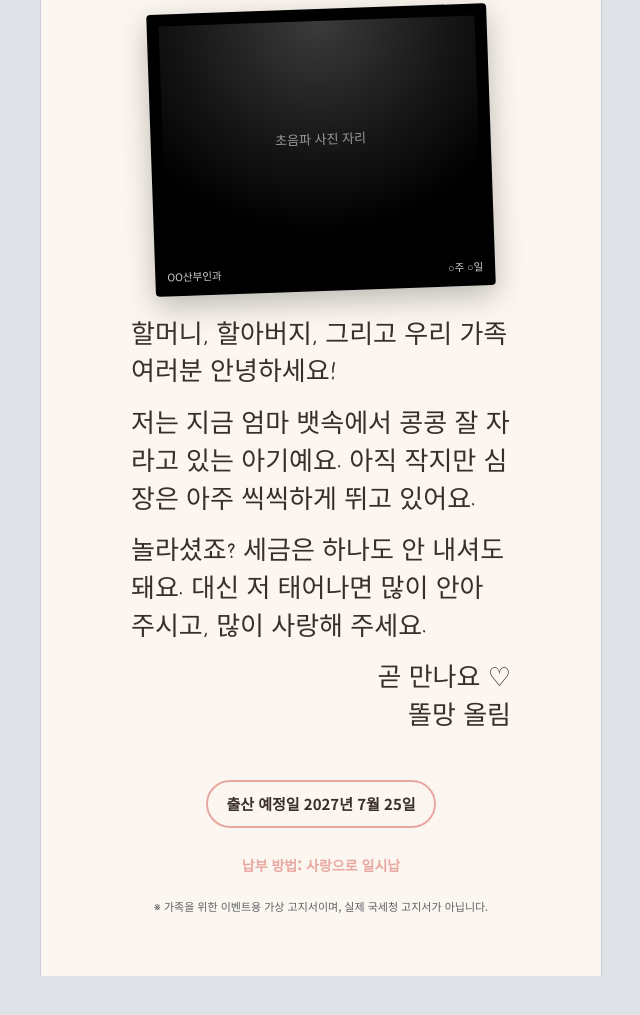
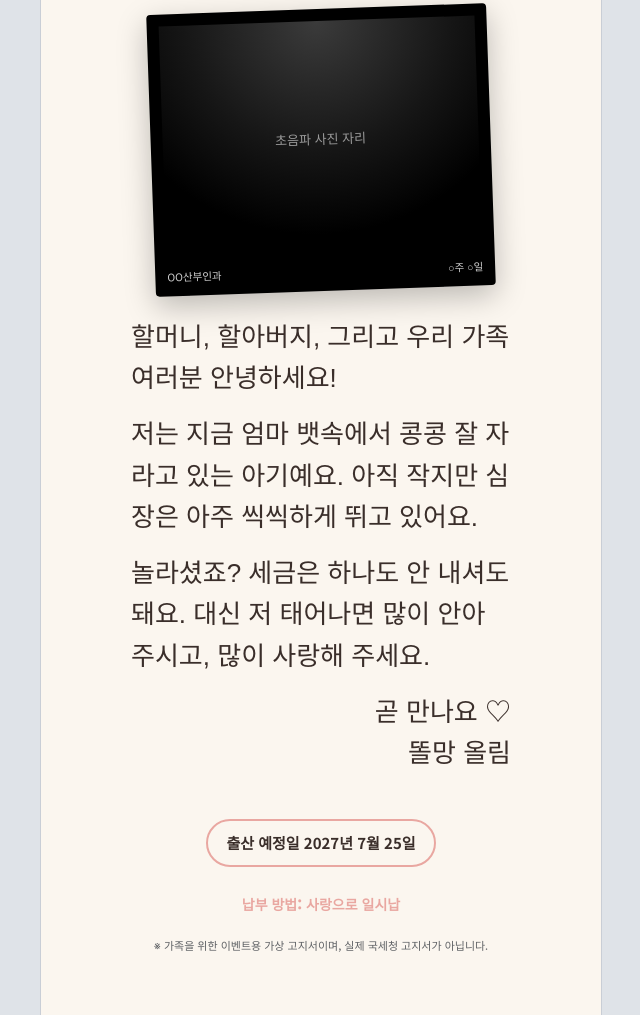
Before and after one commit to cindychacha/warning, a plain HTML site: page index.html in a window 1280 px wide. Shown: the part 2123-3138 px from the top of the page, without its empty margins (319-959 px from the left). Before the commit the page ends 3099 px from the top, so only its background shows below. Drawn offline with Linux system fonts and the light colour scheme; a web font is replaced by a local one.

Commit message:
Update index.html

```diff
--- a/index.html
+++ b/index.html
@@ -119,8 +119,22 @@ tr.odd td{color:var(--warn)}
 .scan .frame img{width:100%;height:100%;object-fit:cover;display:block}
 .scan .meta{display:flex;justify-content:space-between;color:#cfcfcf;font-size:10.5px;margin-top:6px;font-family:"Noto Sans KR",sans-serif}
 
-.letter{max-width:380px;margin:0 auto;text-align:left;font-family:"Nanum Pen Script",cursive;
-  font-size:26px;line-height:1.45;color:var(--babyink)}
+@font-face {
+  font-family: 'YoonManSeh';
+  src: url('https://cdn.jsdelivr.net/gh/projectnoonnu/2408@1.0/YoonChildfundkoreaManSeh.woff2') format('woff2');
+  font-weight: 400;
+  font-display: swap;
+}
+
+.letter {
+  max-width: 380px;
+  margin: 0 auto;
+  text-align: left;
+  font-family: 'YoonManSeh', sans-serif;
+  font-size: 26px;
+  line-height: 1.6;
+  color: var(--babyink);
+}
 .letter p{margin:0 0 14px}
 .sign{text-align:right;margin-top:18px}
 
@@ -233,14 +247,14 @@ tr.odd td{color:var(--warn)}
 
       <figure class="scan" style="margin-left:auto;margin-right:auto">
         <div class="frame" id="photo">초음파 사진 자리</div>
-        <div class="meta"><span id="scanName">OO산부인과</span><span id="scanWeek">○주 ○일</span></div>
+        <div class="meta"><span id="scanName">리즈산부인과</span><span id="scanWeek">5주 3일</span></div>
       </figure>
 
       <div class="letter">
         <p>할머니, 할아버지, 그리고 우리 가족 여러분 안녕하세요!</p>
         <p>저는 지금 엄마 뱃속에서 콩콩 잘 자라고 있는 아기예요. 아직 작지만 심장은 아주 씩씩하게 뛰고 있어요.</p>
         <p>놀라셨죠? 세금은 하나도 안 내셔도 돼요. 대신 저 태어나면 많이 안아 주시고, 많이 사랑해 주세요.</p>
-        <p class="sign">곧 만나요 ♡<br><span id="babyName">똘망</span> 올림</p>
+        <p class="sign">곧 만나요 ♡<br><span id="babyName">똘망이</span> 올림</p>
       </div>
 
       <div class="due" id="due">출산 예정일 2027년 7월 25일</div>
```
